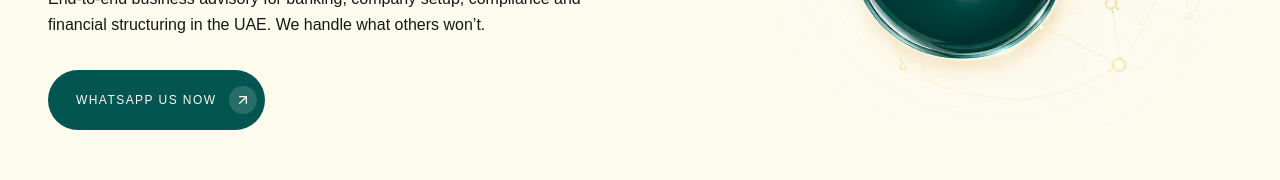
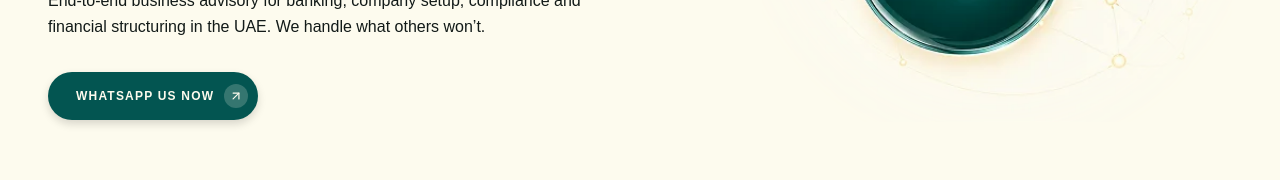
Before and after one commit to PrinceKhimani78/ultronnew, a Next.js app: page / in a window 1280 px wide. Shown: the part 526-706 px from the top of the page. Built offline with nearby package versions, Linux system fonts and the light colour scheme; no server answers; a web font is replaced by a local one.

Commit message:
Feat: Redesign Button component to match Figma specs (44px height, 2px border, drop shadow, rounded arrow badge)

```diff
--- a/src/components/ui/Button.tsx
+++ b/src/components/ui/Button.tsx
@@ -5,55 +5,52 @@ import { ArrowUpRight } from 'lucide-react';
 import { cn } from '@/lib/utils';
 
 /**
- * The one button.
- *
- * A second button component is how a design system dies, so new appearances are
- * added as `cva` variants here rather than as new files. The design's circular
- * arrow badge is an `arrow` prop for the same reason — it appears on four
- * different buttons across the page and would otherwise be copied four times.
- *
- * Ref is a plain prop; React 19 dropped the `forwardRef` requirement.
+ * The unified Button component styled to match Figma design specifications:
+ * - 44px height (size: md)
+ * - 1000px / full rounded border radius
+ * - 2px #035551 border
+ * - #FDFBEE background
+ * - 0px 4px 9px 0px rgba(0,0,0,0.20) drop shadow
+ * - Circular dark teal icon badge on the right
  */
 
 const button = cva(
-  // Sizes below all clear the 44px touch target. Focus is deliberately absent:
-  // `globals.css` sets one `:focus-visible` treatment for the whole site, and a
-  // per-component ring would be a second answer to a settled question.
   [
-    'inline-flex items-center justify-center gap-3 rounded-full',
-    'font-medium tracking-[0.12em] uppercase whitespace-nowrap select-none',
-    'transition-[background-color,color,border-color,transform] duration-200',
-    'ease-house active:translate-y-px',
+    'inline-flex items-center justify-center gap-2.5 rounded-full',
+    'font-semibold tracking-[0.1em] uppercase whitespace-nowrap select-none',
+    'transition-all duration-200 ease-house active:translate-y-px',
     'disabled:pointer-events-none disabled:opacity-50',
   ],
   {
     variants: {
       variant: {
-        primary: 'bg-brand text-surface hover:bg-brand-deep',
-        outline: 'border-brand/25 text-brand hover:bg-brand/5 border',
-        light: 'bg-surface text-brand hover:bg-surface/90',
+        primary:
+          'bg-brand text-surface shadow-[0px_4px_9px_0px_rgba(0,0,0,0.15)] hover:bg-brand-deep',
+        outline:
+          'bg-surface text-brand border-2 border-brand shadow-[0px_4px_9px_0px_rgba(0,0,0,0.20)] hover:bg-surface/90 hover:shadow-[0px_6px_12px_0px_rgba(0,0,0,0.25)]',
+        light:
+          'bg-surface text-brand border-2 border-brand shadow-[0px_4px_9px_0px_rgba(0,0,0,0.20)] hover:bg-surface/90',
         ghost: 'text-ink hover:bg-brand/5',
       },
       size: {
-        sm: 'px-5 py-3 text-[0.7rem]',
-        md: 'px-6 py-3.5 text-xs',
-        lg: 'px-7 py-4 text-xs',
+        sm: 'h-10 px-4 text-[0.7rem]',
+        md: 'h-[44px] px-6 text-xs',
+        lg: 'h-12 px-7 text-xs',
       },
     },
     defaultVariants: { variant: 'primary', size: 'md' },
   },
 );
 
-/** The badge sits inside the pill, tinted against whatever the pill is. */
 const badge = cva(
-  'inline-flex h-7 w-7 shrink-0 items-center justify-center rounded-full',
+  'inline-flex h-6 w-6 shrink-0 items-center justify-center rounded-full transition-transform duration-200 group-hover:translate-x-0.5',
   {
     variants: {
       variant: {
-        primary: 'bg-surface/15',
+        primary: 'bg-surface/20 text-surface',
         outline: 'bg-brand text-surface',
         light: 'bg-brand text-surface',
-        ghost: 'bg-brand/10',
+        ghost: 'bg-brand/10 text-brand',
       },
     },
     defaultVariants: { variant: 'primary' },
@@ -62,12 +59,7 @@ const badge = cva(
 
 type ButtonProps = React.ComponentPropsWithRef<'button'> &
   VariantProps<typeof button> & {
-    /**
-     * Render as the child element instead of a `<button>`. Use for links that
-     * look like buttons — a navigation target must stay an `<a>`.
-     */
     asChild?: boolean;
-    /** Appends the design's circular arrow badge. */
     arrow?: boolean;
   };
 
@@ -84,20 +76,17 @@ export function Button({
 
   return (
     <Component
-      className={cn(button({ variant, size }), arrow && 'pr-2', className)}
+      className={cn(
+        button({ variant, size }),
+        arrow && 'group pr-2.5',
+        className,
+      )}
       {...props}
     >
-      {/*
-        `Slottable` marks which child is the one to merge into, so the arrow can
-        sit beside it. Wrapping both in a plain fragment instead looks correct
-        and silently breaks `asChild`: Slot cannot see through a Fragment to find
-        the element, so it merges nothing and the button renders as bare,
-        unstyled text. Every `asChild` button on the page was affected.
-      */}
       <Slottable>{children}</Slottable>
       {arrow ? (
         <span aria-hidden="true" className={badge({ variant })}>
-          <ArrowUpRight className="h-4 w-4" />
+          <ArrowUpRight className="h-3.5 w-3.5" />
         </span>
       ) : null}
     </Component>
```
